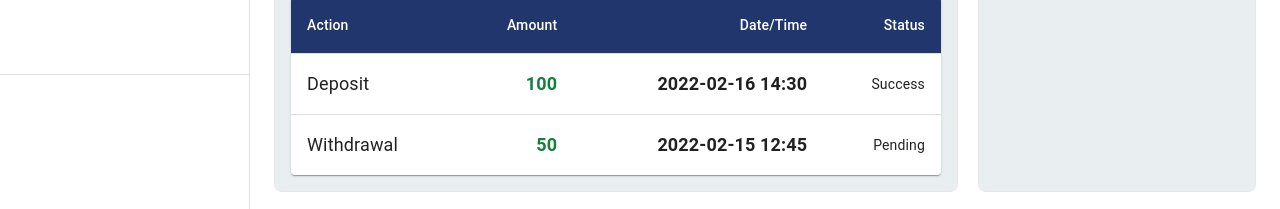
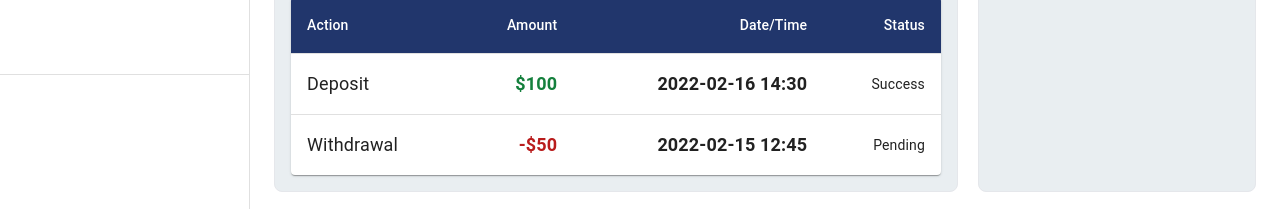
Before and after one commit to diptomahin/nextrade, a Next.js app: page /dashboard/wallet in a window 1280 px wide. Shown: the part 484-693 px from the top of the page. Built offline with nearby package versions, Linux system fonts and the light colour scheme; no server answers; sample sign-in values are in the browser's storage.

Commit message:
added Deposit and windrawal

```diff
--- a/app/dashboard/wallet/page.jsx
+++ b/app/dashboard/wallet/page.jsx
@@ -66,7 +66,7 @@ const StyledInputBase = styled(InputBase)(({ theme }) => ({
 
 const staticRows = [
     { action: 'Deposit', amount: 100, dateTime: '2022-02-16 14:30', status: 'Success' },
-    { action: 'Withdrawal', amount: 50, dateTime: '2022-02-15 12:45', status: 'Pending' },
+    { action: 'Withdrawal', amount: -50, dateTime: '2022-02-15 12:45', status: 'Pending' },
     // Add more static rows as needed
 ];
 
@@ -140,7 +140,9 @@ const Wallet = () => {
                                             <p className={`text-lg`}>{row.action}</p>
                                         </TableCell>
                                         <TableCell align="right">
-                                            <p className={`text-lg font-semibold ${row.amount > 0 ? "text-green-700" : "text-red-700"}`}>{row.amount}</p>
+                                            <p className={`text-lg font-semibold ${row.amount >= 0 ? "text-green-700" : "text-red-700"}`}>
+                                                {row.amount >= 0 ? `$${row.amount}` : `-$${-row.amount}`}
+                                            </p>
                                         </TableCell>
                                         <TableCell align="right">
                                             <p className={`text-lg font-semibold`}>{row.dateTime}</p>
@@ -151,7 +153,6 @@ const Wallet = () => {
                             </TableBody>
                         </Table>
                     </TableContainer>
-
                 </div>
             </div>
 
```
